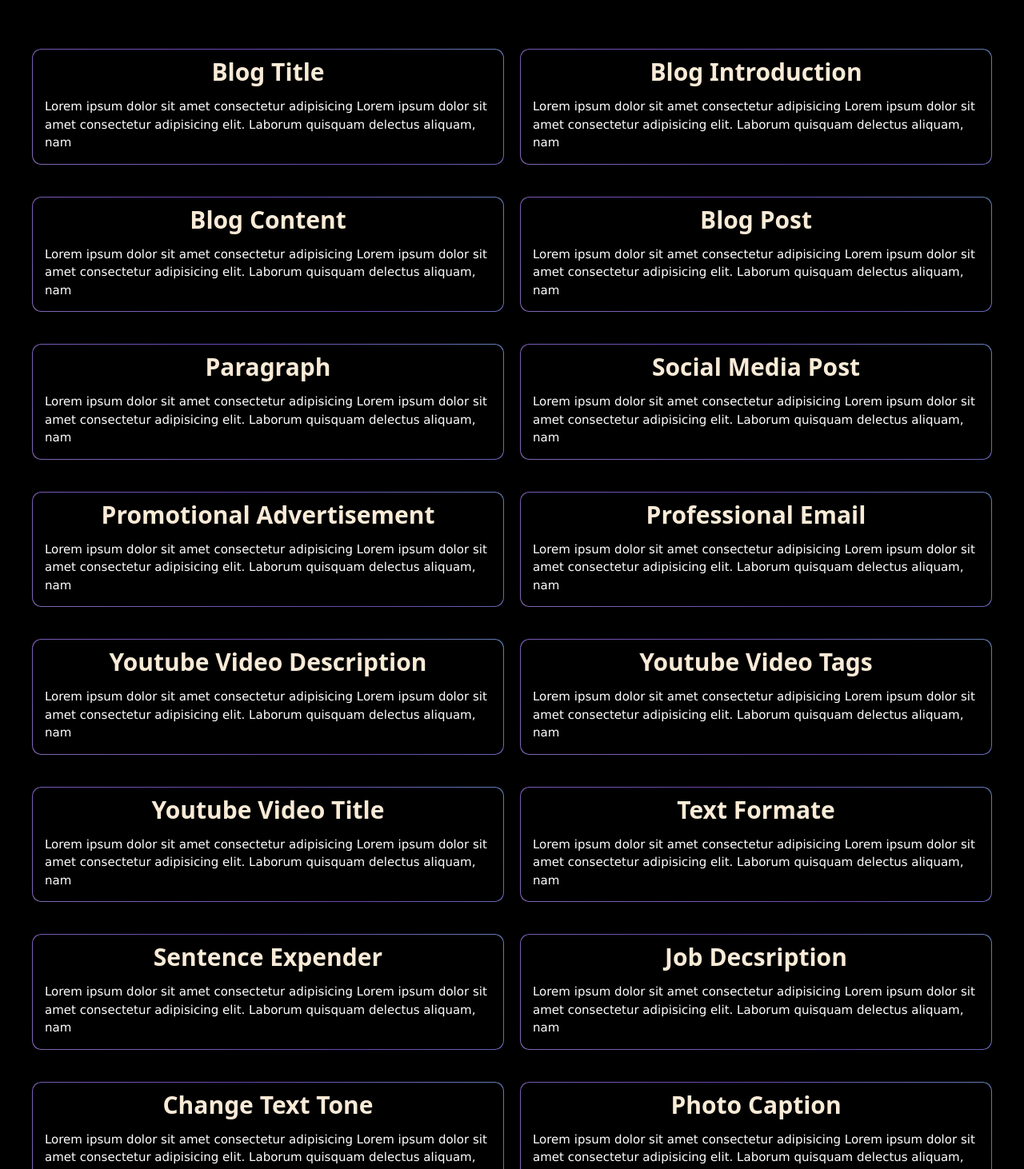
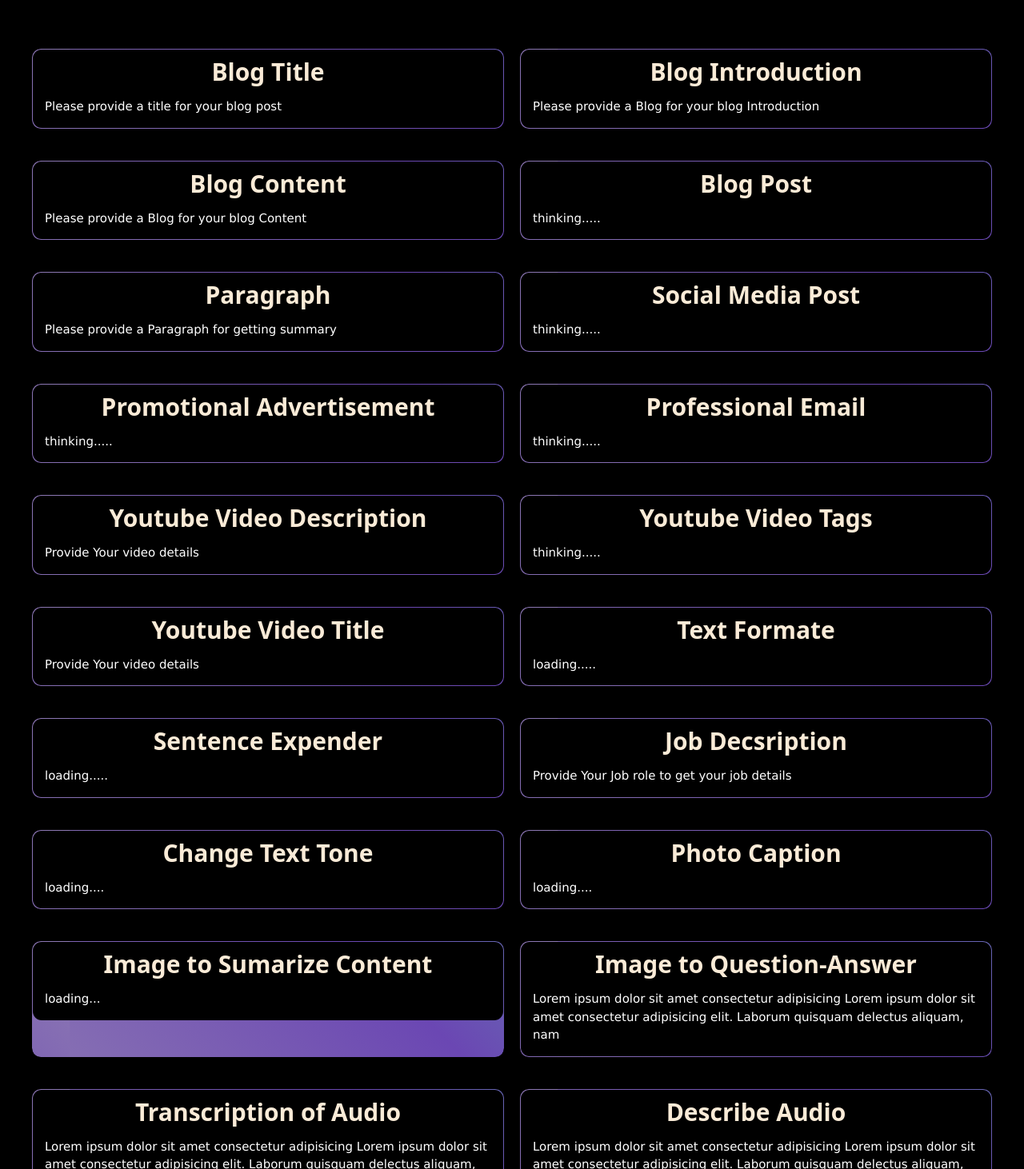
Before and after one commit to anirban2005143a/easyTextFrontend, a React (Vite) app: page /explore in a window 1280 px wide. Shown: the part 208-1670 px from the top of the page at 80% size. Built offline with nearby package versions, Linux system fonts and the light colour scheme.

Commit message:
maverick

```diff
--- a/src/components/explore/exploreServices.jsx
+++ b/src/components/explore/exploreServices.jsx
@@ -28,71 +28,71 @@ const ExploreServices = () => {
                 <div className="serviceList w-100">
                     <div className="serviceItem">
                         <div className="serviceName">Blog Title</div>
-                        <div className="relatedAbout">Lorem ipsum dolor sit amet consectetur adipisicing Lorem ipsum dolor sit amet consectetur adipisicing elit. Laborum quisquam delectus aliquam, nam </div>
+                        <div className="relatedAbout">Please provide a title for your blog post </div>
                     </div>
                     <div className="serviceItem">
                         <div className="serviceName">Blog Introduction</div>
-                        <div className="relatedAbout">Lorem ipsum dolor sit amet consectetur adipisicing Lorem ipsum dolor sit amet consectetur adipisicing elit. Laborum quisquam delectus aliquam, nam </div>
+                        <div className="relatedAbout">Please provide a Blog for your blog Introduction </div>
                     </div>
                     <div className="serviceItem">
                         <div className="serviceName">Blog Content</div>
-                        <div className="relatedAbout">Lorem ipsum dolor sit amet consectetur adipisicing Lorem ipsum dolor sit amet consectetur adipisicing elit. Laborum quisquam delectus aliquam, nam </div>
+                        <div className="relatedAbout">Please provide a Blog for your blog Content </div>
                     </div>
                     <div className="serviceItem">
                         <div className="serviceName">Blog Post</div>
-                        <div className="relatedAbout">Lorem ipsum dolor sit amet consectetur adipisicing Lorem ipsum dolor sit amet consectetur adipisicing elit. Laborum quisquam delectus aliquam, nam </div>
+                        <div className="relatedAbout">thinking..... </div>
                     </div>
                     <div className="serviceItem">
                         <div className="serviceName">Paragraph</div>
-                        <div className="relatedAbout">Lorem ipsum dolor sit amet consectetur adipisicing Lorem ipsum dolor sit amet consectetur adipisicing elit. Laborum quisquam delectus aliquam, nam </div>
+                        <div className="relatedAbout">Please provide a Paragraph for getting summary</div>
                     </div>
                     <div className="serviceItem">
                         <div className="serviceName">Social Media Post</div>
-                        <div className="relatedAbout">Lorem ipsum dolor sit amet consectetur adipisicing Lorem ipsum dolor sit amet consectetur adipisicing elit. Laborum quisquam delectus aliquam, nam </div>
+                        <div className="relatedAbout">thinking.....</div>
                     </div>
                     <div className="serviceItem">
                         <div className="serviceName">Promotional Advertisement</div>
-                        <div className="relatedAbout">Lorem ipsum dolor sit amet consectetur adipisicing Lorem ipsum dolor sit amet consectetur adipisicing elit. Laborum quisquam delectus aliquam, nam </div>
+                        <div className="relatedAbout">thinking.....</div>
                     </div>
                     <div className="serviceItem">
                         <div className="serviceName">Professional Email</div>
-                        <div className="relatedAbout">Lorem ipsum dolor sit amet consectetur adipisicing Lorem ipsum dolor sit amet consectetur adipisicing elit. Laborum quisquam delectus aliquam, nam </div>
+                        <div className="relatedAbout">thinking.....</div>
                     </div>
                     <div className="serviceItem">
                         <div className="serviceName">Youtube Video Description</div>
-                        <div className="relatedAbout">Lorem ipsum dolor sit amet consectetur adipisicing Lorem ipsum dolor sit amet consectetur adipisicing elit. Laborum quisquam delectus aliquam, nam </div>
+                        <div className="relatedAbout">Provide Your video details</div>
                     </div>
                     <div className="serviceItem">
                         <div className="serviceName">Youtube Video Tags</div>
-                        <div className="relatedAbout">Lorem ipsum dolor sit amet consectetur adipisicing Lorem ipsum dolor sit amet consectetur adipisicing elit. Laborum quisquam delectus aliquam, nam </div>
+                        <div className="relatedAbout">thinking.....</div>
                     </div>
                     <div className="serviceItem">
                         <div className="serviceName">Youtube Video Title</div>
-                        <div className="relatedAbout">Lorem ipsum dolor sit amet consectetur adipisicing Lorem ipsum dolor sit amet consectetur adipisicing elit. Laborum quisquam delectus aliquam, nam </div>
+                        <div className="relatedAbout">Provide Your video details</div>
                     </div>
                     <div className="serviceItem">
                         <div className="serviceName">Text Formate</div>
-                        <div className="relatedAbout">Lorem ipsum dolor sit amet consectetur adipisicing Lorem ipsum dolor sit amet consectetur adipisicing elit. Laborum quisquam delectus aliquam, nam </div>
+                        <div className="relatedAbout">loading.....</div>
                     </div>
                     <div className="serviceItem">
                         <div className="serviceName">Sentence Expender</div>
-                        <div className="relatedAbout">Lorem ipsum dolor sit amet consectetur adipisicing Lorem ipsum dolor sit amet consectetur adipisicing elit. Laborum quisquam delectus aliquam, nam </div>
+                        <div className="relatedAbout">loading.....</div>
                     </div>
                     <div className="serviceItem">
                         <div className="serviceName">Job Decsription</div>
-                        <div className="relatedAbout">Lorem ipsum dolor sit amet consectetur adipisicing Lorem ipsum dolor sit amet consectetur adipisicing elit. Laborum quisquam delectus aliquam, nam </div>
+                        <div className="relatedAbout">Provide Your Job role to get your job details</div>
                     </div>
                     <div className="serviceItem">
                         <div className="serviceName">Change Text Tone</div>
-                        <div className="relatedAbout">Lorem ipsum dolor sit amet consectetur adipisicing Lorem ipsum dolor sit amet consectetur adipisicing elit. Laborum quisquam delectus aliquam, nam </div>
+                        <div className="relatedAbout">loading....</div>
                     </div>
                     <div className="serviceItem">
                         <div className="serviceName">Photo Caption</div>
-                        <div className="relatedAbout">Lorem ipsum dolor sit amet consectetur adipisicing Lorem ipsum dolor sit amet consectetur adipisicing elit. Laborum quisquam delectus aliquam, nam </div>
+                        <div className="relatedAbout">loading....</div>
                     </div>
                     <div className="serviceItem">
                         <div className="serviceName">Image to Sumarize Content</div>
-                        <div className="relatedAbout">Lorem ipsum dolor sit amet consectetur adipisicing Lorem ipsum dolor sit amet consectetur adipisicing elit. Laborum quisquam delectus aliquam, nam </div>
+                        <div className="relatedAbout">loading...</div>
                     </div>
                     <div className="serviceItem">
                         <div className="serviceName">Image to Question-Answer</div>
```
